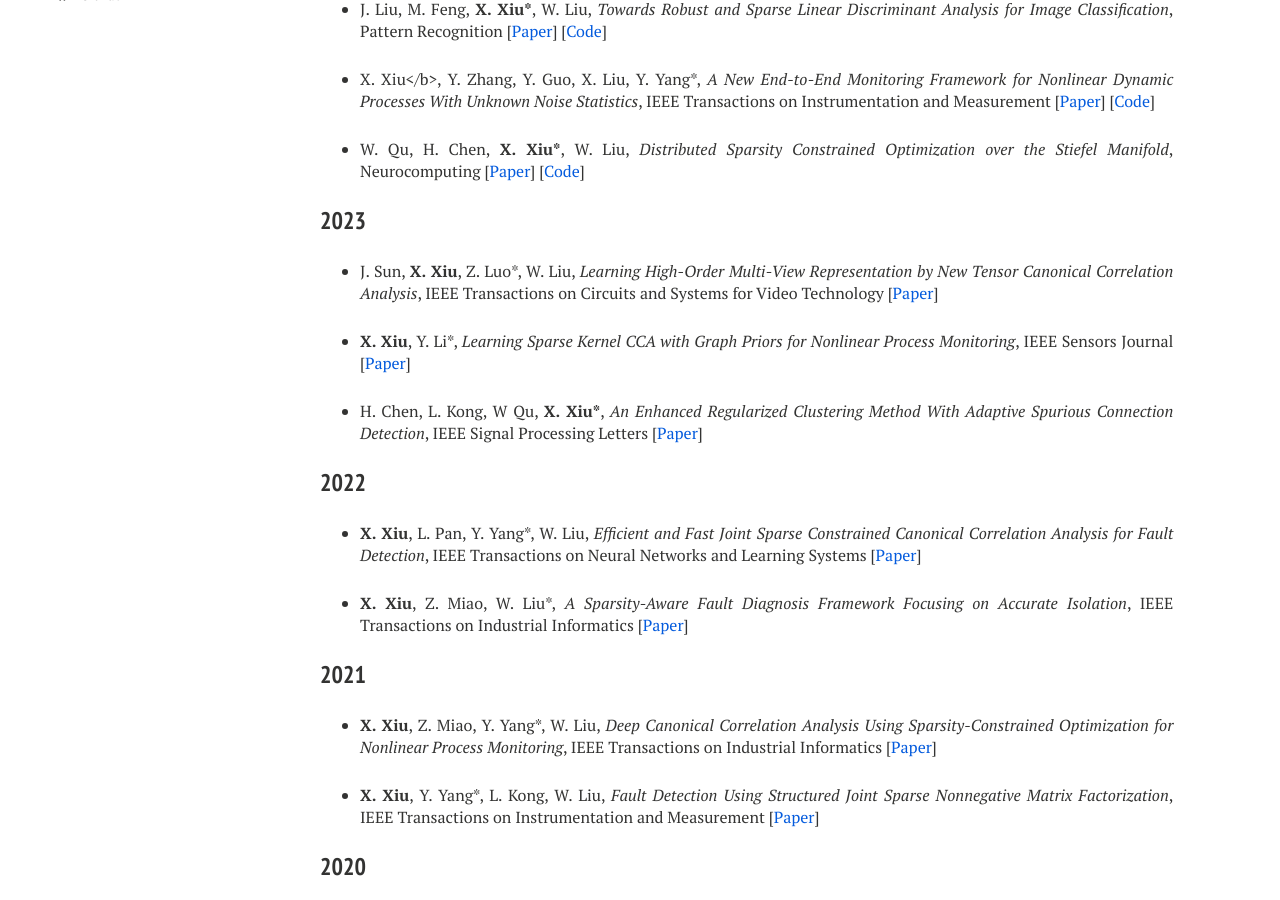
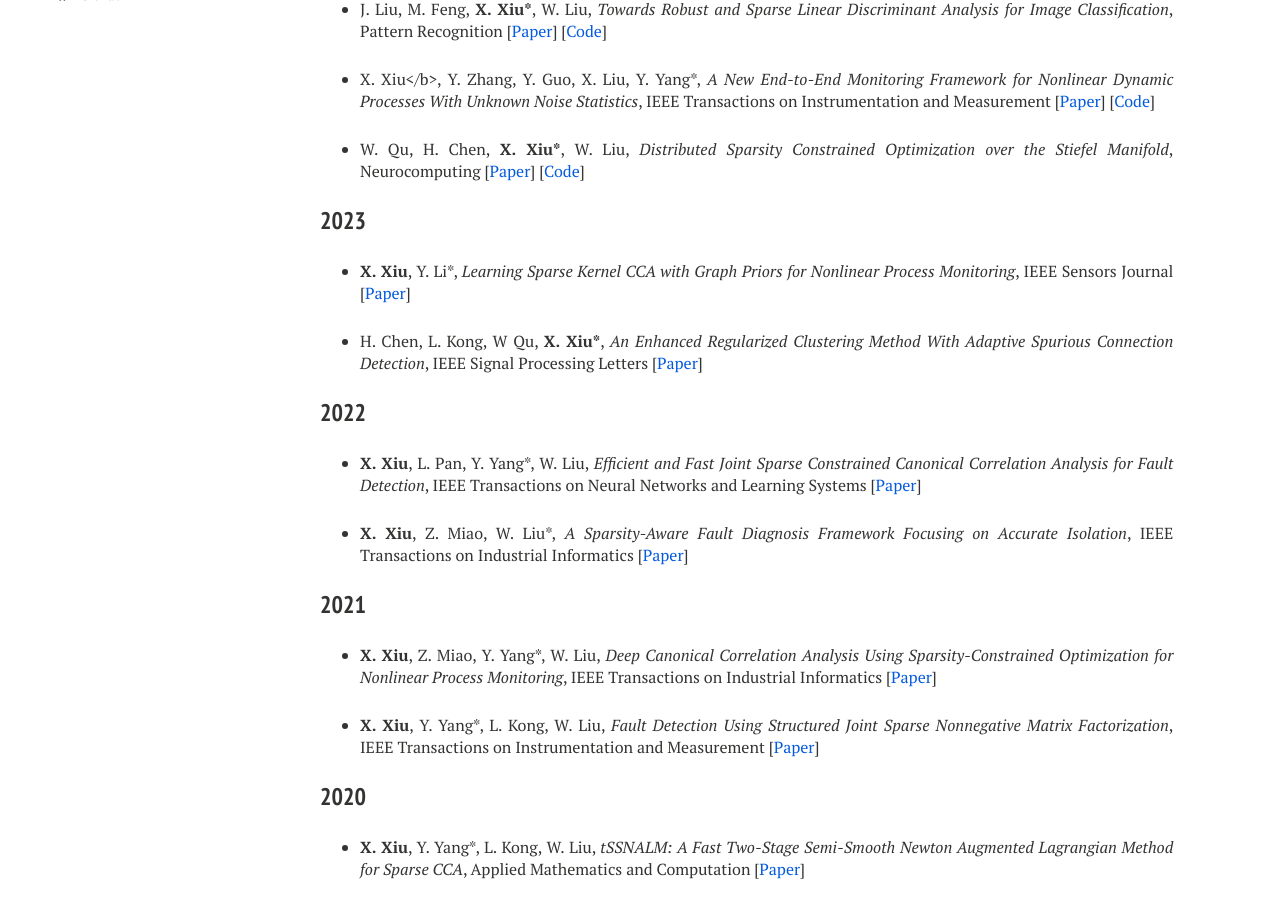
Before and after one commit to xianchaoxiu/xianchaoxiu.github.io, a Jekyll site: the page built from publications/index.md, in a window 1280 px wide and 900 px high, scrolled down 346 px. Built offline with Jekyll 4.4.1, drawn with Linux system fonts in a browser that asks for light colours; nearby versions of some CDN libraries.

Commit message:
Update index.md

```diff
--- a/publications/index.md
+++ b/publications/index.md
@@ -27,8 +27,6 @@ share: false
 
 
 ### 2023
-
-* J. Sun, <b>X. Xiu</b>, Z. Luo*, W. Liu, <i>Learning High-Order Multi-View Representation by New Tensor Canonical Correlation Analysis</i>, IEEE Transactions on Circuits and Systems for Video Technology [<a href="https://ieeexplore.ieee.org/abstract/document/10091146" class="textlink" target="_blank">Paper</a>]
 
 * <b>X. Xiu</b>, Y. Li*, <i>Learning Sparse Kernel CCA with Graph Priors for Nonlinear Process Monitoring</i>, IEEE Sensors Journal [<a href="https://ieeexplore.ieee.org/abstract/document/10050438" class="textlink" target="_blank">Paper</a>]
 
```
